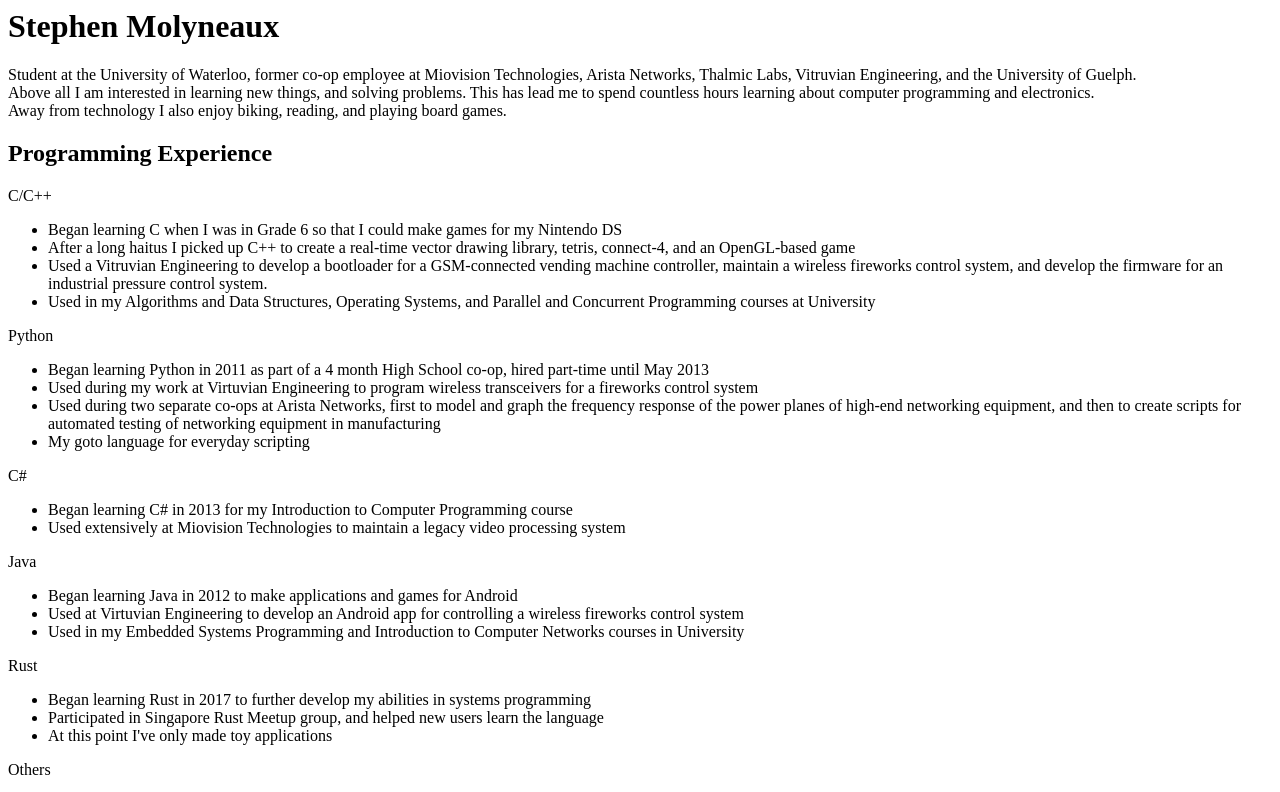
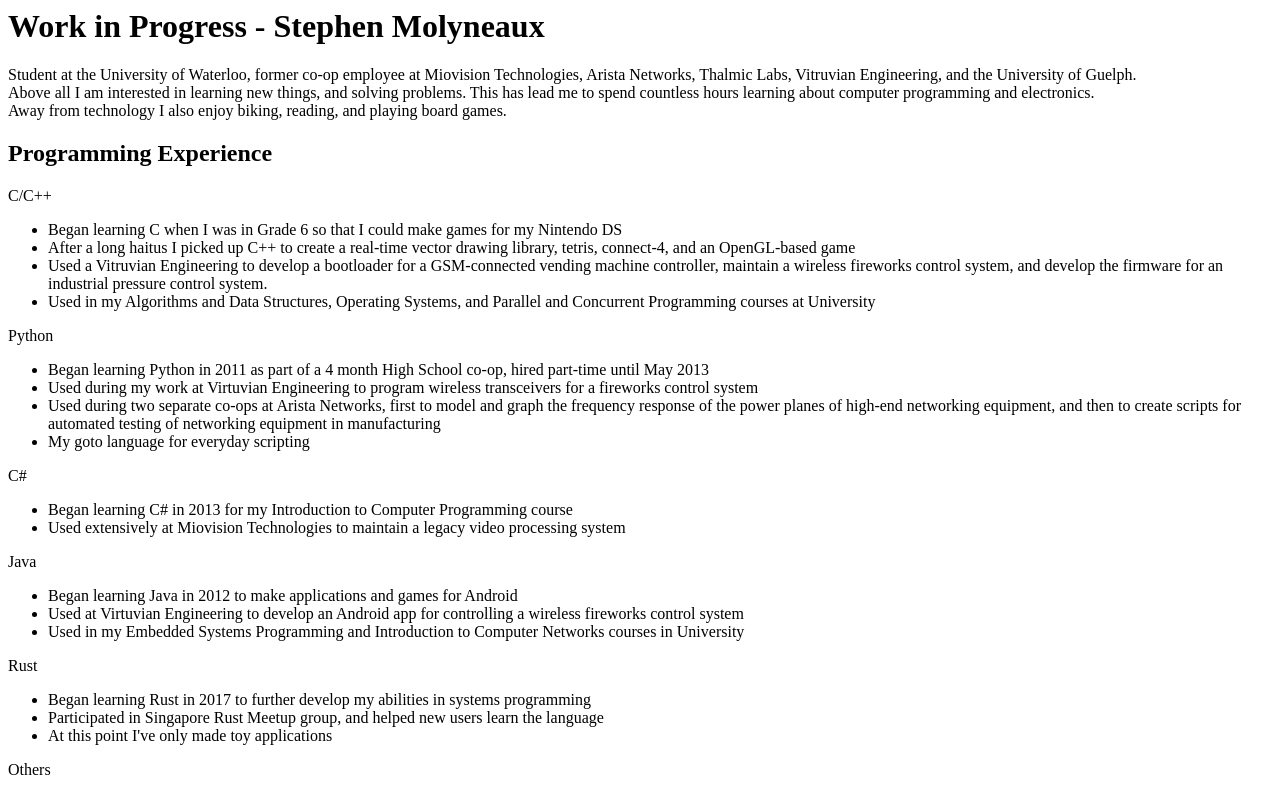
Before and after one commit to WimbledonLabs/wimbledonlabs.github.io, a plain HTML site: page index.html in a window 1280 px wide. Shown: the top 792 px of the page. Drawn offline with Linux system fonts and the light colour scheme.

Commit message:
Added a 'work in progress' messages to the main header

```diff
--- a/index.html
+++ b/index.html
@@ -1,6 +1,6 @@
 <html>
     <body>
-        <h1>Stephen Molyneaux</h1>
+        <h1>Work in Progress - Stephen Molyneaux</h1>
         <div>Student at the University of Waterloo, former co-op employee at Miovision Technologies, Arista Networks, Thalmic Labs, Vitruvian Engineering, and the University of Guelph.</div>
         <div>Above all I am interested in learning new things, and solving problems. This has lead me to spend countless hours learning about computer programming and electronics.</div>
         <div>Away from technology I also enjoy biking, reading, and playing board games.</div>
```
